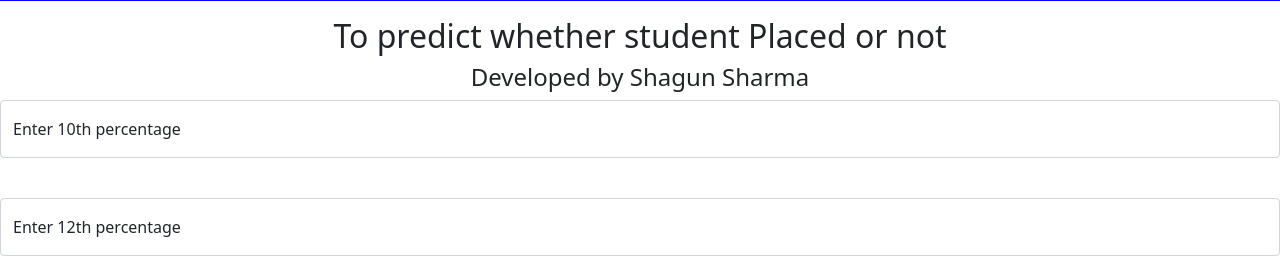
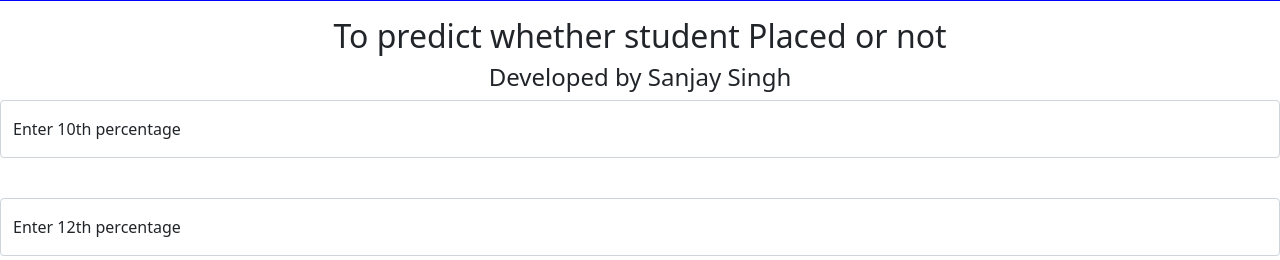
Before and after one commit to Sanjay3556/placement-model-, a Flask app: page / in a window 1280 px wide. Shown: the part 184-444 px from the top of the page. Run offline with Flask 2, Linux system fonts and the light colour scheme; parts of the project's set-up code (start-up, migrations or seed data) failed here and were passed over.

Commit message:
Update index.html

```diff
--- a/templates/index.html
+++ b/templates/index.html
@@ -35,7 +35,7 @@ div {text-align: center;}
 
 <div class="login">
 <h2 >To predict whether student Placed or not </h2>
-<h4>Developed by Shagun Sharma</h4>
+<h4>Developed by Sanjay Singh</h4>
 <!-- Main Input For Receiving Query to our ML -->
 <form action="{{ url_for('predict')}}"method="get">
 <div class="form-floating mb-3">
```
